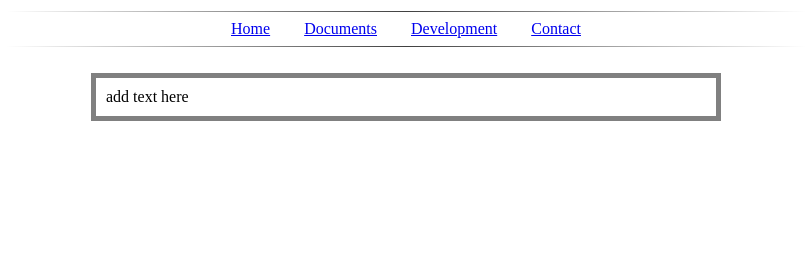
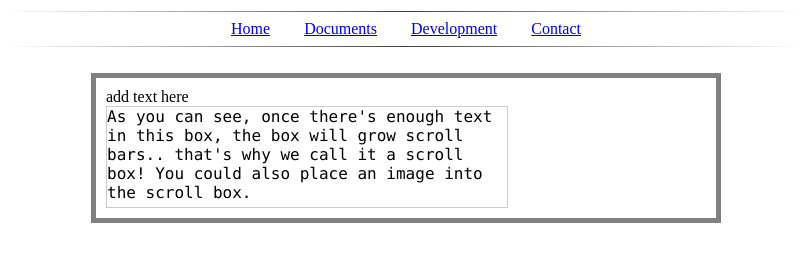
Before and after one commit to ECE477-Group3/website, a plain HTML site: page tivac.html in a window 1280 px wide. Shown: the part 89-350 px from the top of the page, without its empty margins (234-1045 px from the left). Drawn offline with Linux system fonts and the light colour scheme.

Commit message:
formating

```diff
--- a/tivac.html
+++ b/tivac.html
@@ -74,6 +74,11 @@ p
 
 <div class="txtbx">
     add text here
+
+    <div style="height:100px;width:400px;border:1px solid #ccc;font-family:'Lucida Console', Monaco, monospace;overflow:auto;">
+As you can see, once there's enough text in this box, the box will grow scroll bars.. that's why we call it a scroll box! You could also place an image into the scroll box.
+    </div>
+
 </div>
 
 </body>
```
